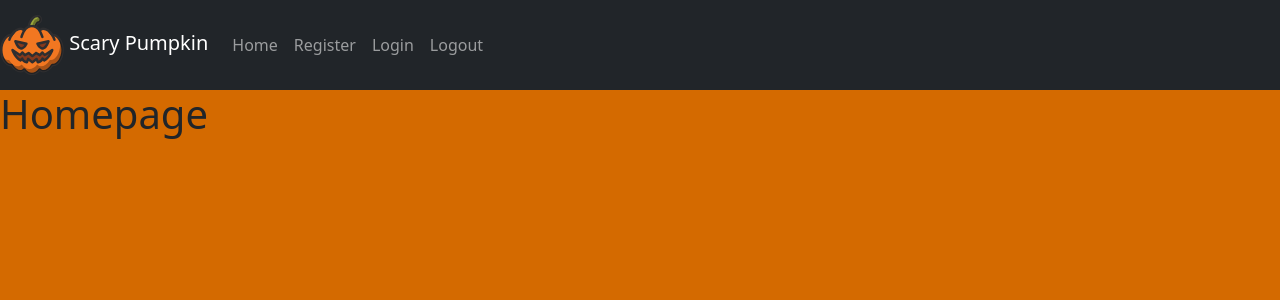
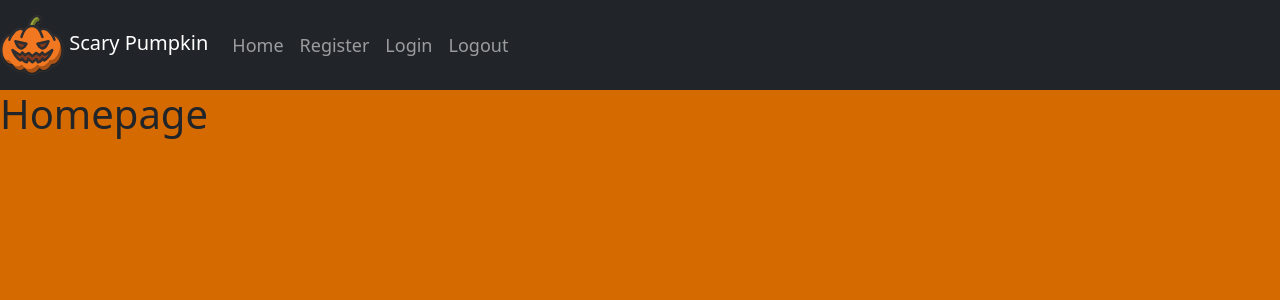
Before and after one commit to aksurcos/pumpkin, a Django app: page / in a window 1280 px wide. Shown: the top 300 px of the page. Run offline with Django 5.2, Linux system fonts and the light colour scheme; some libraries are stand-ins or nearby versions.

Commit message:
navbar design

```diff
--- a/static/css/base.css
+++ b/static/css/base.css
@@ -10,11 +10,19 @@ body{
 header {
     z-index: 9;
 }
+
 .body-bg{
 background-color: var(--primaryColor);
 }
 
 
+/*Navbar design*/
+
+.navbar {
+    font-size: 18px;
+}
+
+/*Footer Design*/
 footer {
     width: 100%;
     position: sticky;
```
